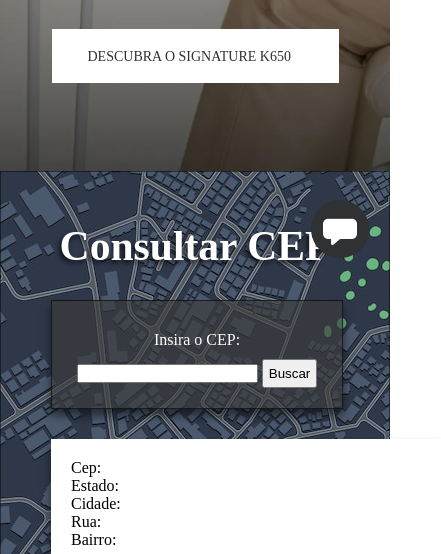
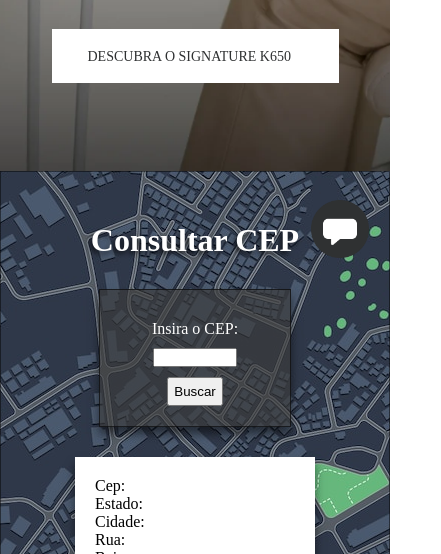
Before and after one commit to viniciusviana73/ProjetoWeb1, a plain HTML site: page projeto/index.html in a window 390 px wide. Shown: the part 546-1100 px from the top of the page, 441 px wide, since content can reach past the window. Drawn offline with Linux system fonts and the light colour scheme; a web font is replaced by a local one.

Commit message:
pequenas correções css

```diff
--- a/projeto/estilo/style.css
+++ b/projeto/estilo/style.css
@@ -232,7 +232,7 @@ header a:hover {
 }
 
 section#buscarCep {
-    background-image: url('/projeto/imgs/cep_background.jpg');
+    background-image: url("../imgs/cep_background.jpg");
     background-attachment: fixed;
     background-position: bottom;
     height: 400px;
@@ -255,7 +255,7 @@ section#buscarCep h1 {
     box-shadow: 0px 7px 9px rgba(0, 0, 0, 0.5);
     text-align: center;
     margin: auto;
-    width: 250px;
+    width: 270px;
     padding: 20px;
     border: 1px solid rgba(0, 0, 0, 0.6);
 }
@@ -326,3 +326,23 @@ section#buscarCep h1 {
         min-width: 130px;
     }
 }
+
+@media(max-width: 500px){
+    #divBuscaCep{
+        width: 150px;
+    }
+
+    section#buscarCep h1 {
+        font-size: 2em;
+    }
+
+    #mostraCep{
+        width: 200px;
+    }
+
+    #inputCep{
+        display: block;
+        width: 80px;
+        margin: auto auto 10px auto;
+    }
+}
```
